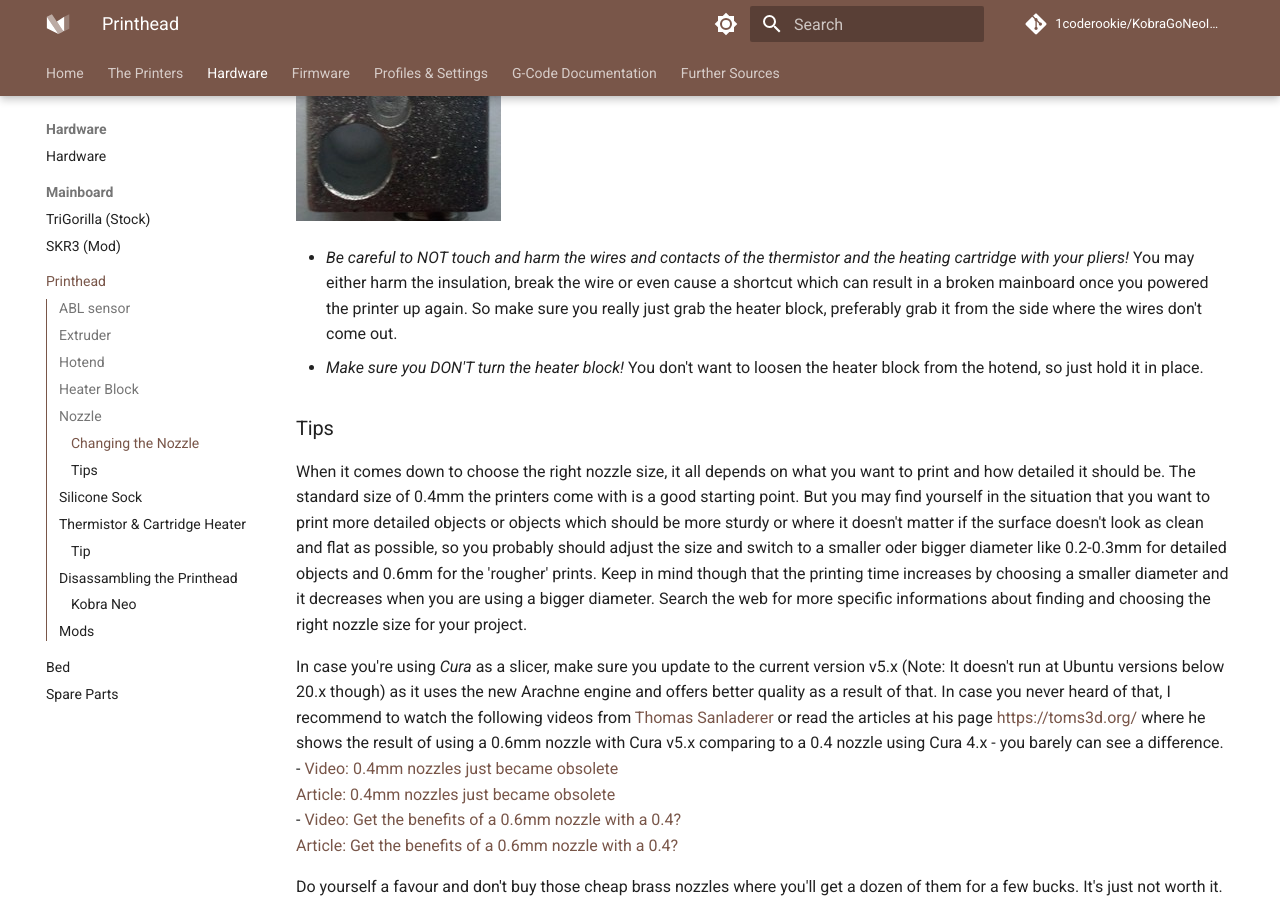
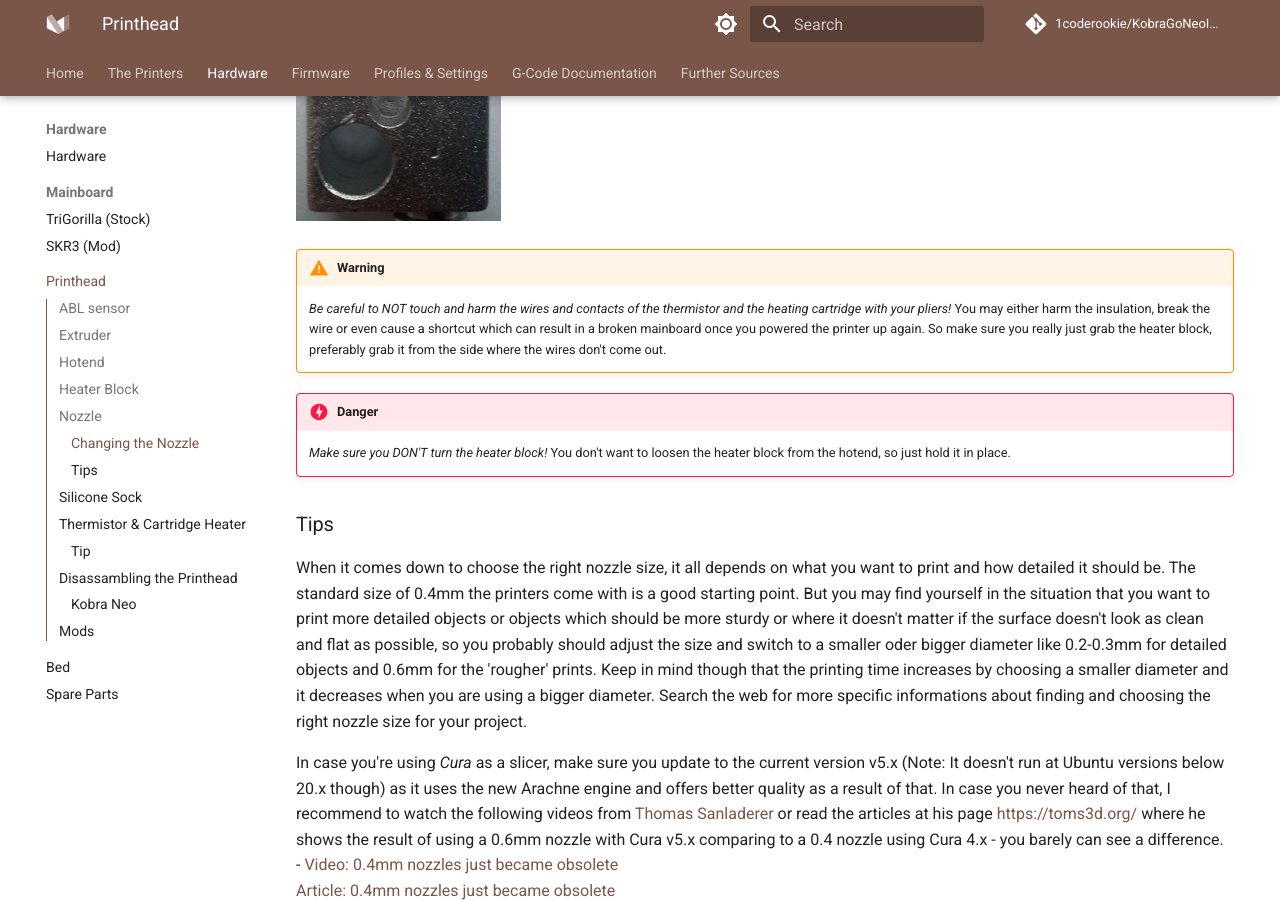
Before and after one commit to 1coderookie/KobraGoNeoInsights, an MkDocs documentation site: the page built from docs/hardware/printhead.md, in a window 1280 px wide and 900 px high, scrolled down 4357 px. Built offline with MkDocs 1.6.1 and Material for MkDocs 9.7.7, drawn with Linux system fonts in a browser that asks for light colours; comment, search, counter and statistics services are not loaded.

Commit message:
Update printhead.md

```diff
--- a/docs/hardware/printhead.md
+++ b/docs/hardware/printhead.md
@@ -44,7 +44,7 @@ Both the thermistor and the heater cartidge have to be plugged into the specific
 
 ![Heater block V5](../assets/images/head_block-screws-close_web.jpg)
 
-- *Make sure you don't tighten the screws too much as it could harm both the thermistor and the heater cartridge!*
+*Make sure you don't tighten the screws too much as it could harm both the thermistor and the heater cartridge!*
 Note the dent from the screw and the deformed thermistor due to an overtightened screw from the manufacturer at my **Neo** at the following picture.
 
 ![Deformed thermistor due to an overtightened screw](../assets/images/head_therm-cart-broken_web.jpg)|
@@ -65,8 +65,11 @@ Don't get irritated by the fact that there's a little gap between the head of th
 ![Mounted nozzle](../assets/images/head_nozzle-mounted_web.jpg)
 
 
-- *Be careful to NOT touch and harm the wires and contacts of the thermistor and the heating cartridge with your pliers!* You may either harm the insulation, break the wire or even cause a shortcut which can result in a broken mainboard once you powered the printer up again. So make sure you really just grab the heater block, preferably grab it from the side where the wires don't come out.
-- *Make sure you DON'T turn the heater block!* You don't want to loosen the heater block from the hotend, so just hold it in place.
+!!! warning
+    *Be careful to NOT touch and harm the wires and contacts of the thermistor and the heating cartridge with your pliers!* You may either harm the insulation, break the wire or even cause a shortcut which can result in a broken mainboard once you powered the printer up again. So make sure you really just grab the heater block, preferably grab it from the side where the wires don't come out.
+
+!!! danger
+    *Make sure you DON'T turn the heater block!* You don't want to loosen the heater block from the hotend, so just hold it in place.
 
 
 ### Tips
```
